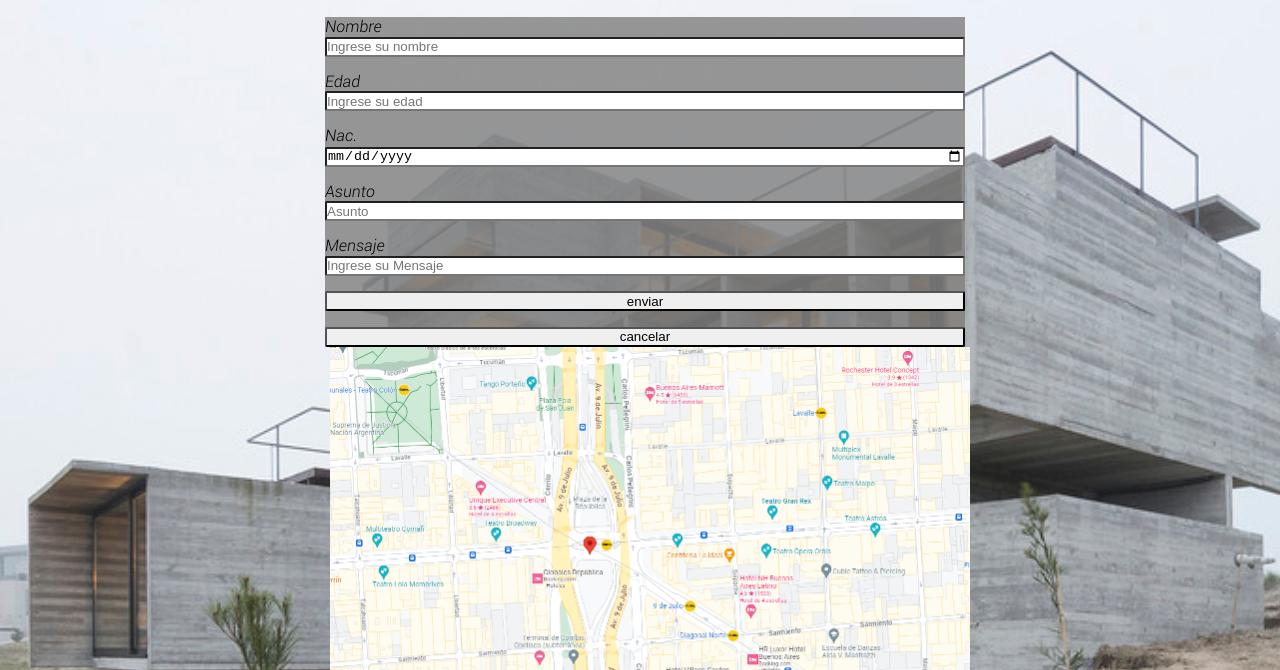
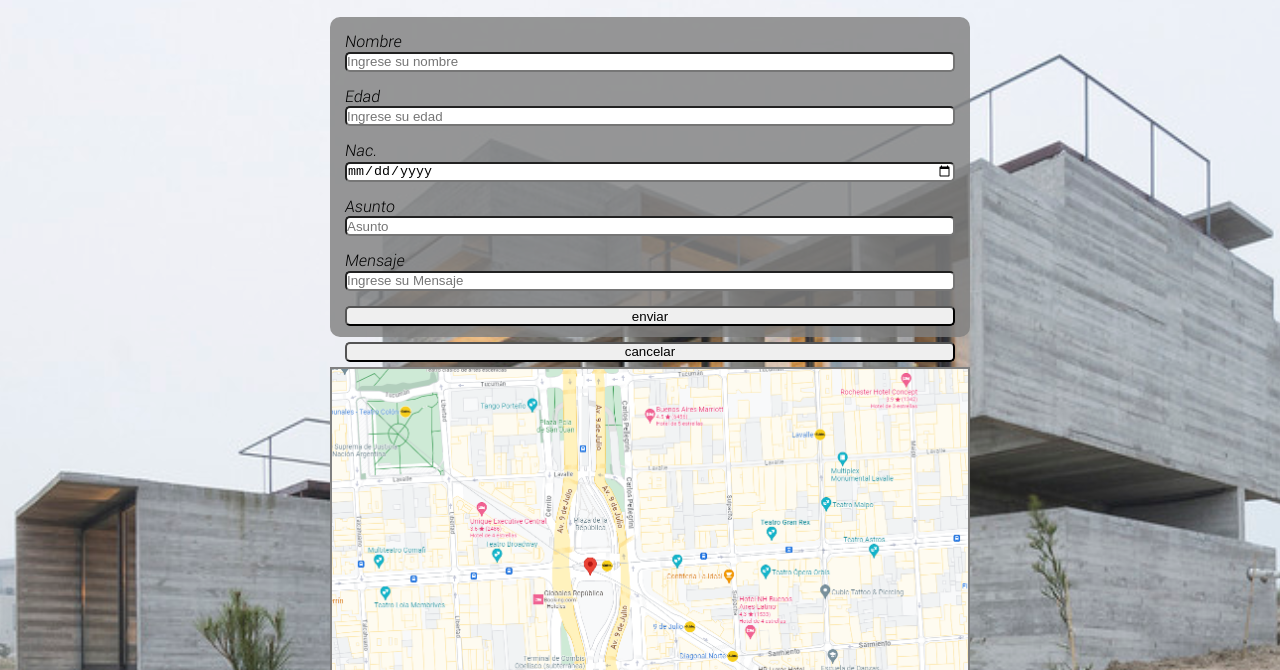
Before and after one commit to AlanBouzali/mi-repo-proyecto, a plain HTML site: page pages/contacto.html in a window 1280 px wide. Shown: the part 130-800 px from the top of the page. Drawn offline with Linux system fonts and the light colour scheme.

Commit message:
limpieza de css

```diff
--- a/css/style.css
+++ b/css/style.css
@@ -125,9 +125,6 @@ body{
     background-size: cover;
     background-position: center;
     width: 100%;
-                                        /*     position: relative;
-    padding-bottom: 100px;
-    min-height: 100vh; */
 }
 
                                         /* fin fondo pagina */
@@ -137,7 +134,6 @@ body{
                                         /* generales */
 
 .presentacion p{
-/*     margin-top: 800px; */
     text-align: center;
     background-color: rgba(128, 128, 128, 0.322);
     font-weight: 600;
@@ -149,7 +145,6 @@ h1{
 
 }
 h2{
-/*     color:red; */
 font-family: "Roboto";
 font-size: 16px;
 
@@ -178,7 +173,6 @@ a{
 
 .carouselExample button{
     background-color: grey;
-
 }
 
                                         /* fin index */
@@ -192,7 +186,6 @@ a{
     flex-wrap: wrap;
     margin: 10px 10px 10px 10px;
     padding: 10px 10px 10px 10px;
-
 }
 
 .proyec_selec{
@@ -208,7 +201,6 @@ a{
     box-shadow: 2px 2px 2px rgba(0, 0, 0, 0.445);
     padding: 10px;
     background-color: rgba(128, 128, 128, 0.5);
-
 }
 
 .nav_proy{
@@ -261,17 +253,14 @@ a{
 
 
 .serv_sec{
-/*     width: 100%; */
     height: 60vh;
     margin: 60px 60px 30px 60px;
     background-color: rgba(128, 128, 128, 0.199);
     border: 2px solid black;
-
 }
 
 .diseno div , .direccion div{
     border-bottom: 2px solid black;
-
 }
 
 .diseno{
@@ -382,7 +371,6 @@ grid-column: 2/3;
     margin-top: 90px;
     margin-right: 10px;
     height: fit-content;
-
 }
 
 
@@ -408,15 +396,17 @@ a img{
 .ubicacion a img{
     width: 100%;
     height: 100%;
+    border: 2px solid gray;
 }
 
 .Formulario{
     background-color: rgba(128, 128, 128, 0.808);
+    border-radius: 10px;
     box-shadow: 5;
     width: 50%;
     height: 40vh;
-    margin-left: 10px;
-    margin-top: 20px;
+    margin: 20px -10px 20px 10px;
+    padding: 15px;
     display: flex;
 }
 
@@ -431,12 +421,16 @@ a img{
 .Formulario form label{
     margin-bottom: 15px;
 }
+
 .Formulario form input{
     width: 100%;
     height: 20px;
     margin-bottom: 15px;
-    border-radius: 2px;
+    border-radius: 5px;
 }
+
+/* pseudoclases --hay que hacerlos-- */
+
 
                                         /* footer */
 
```
